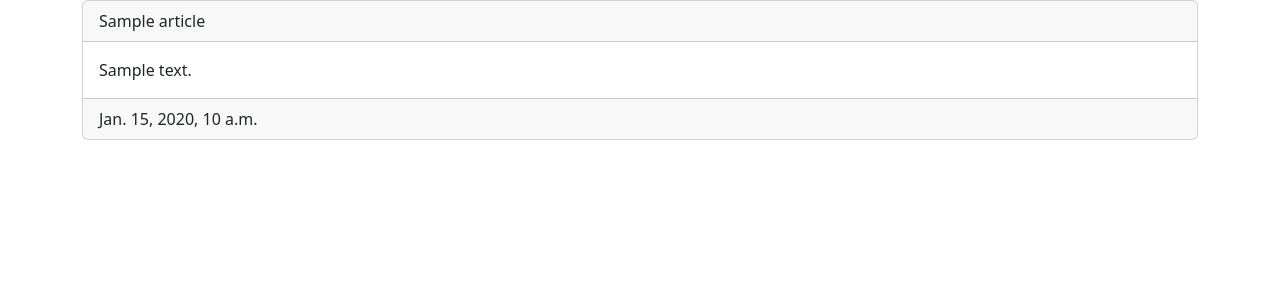
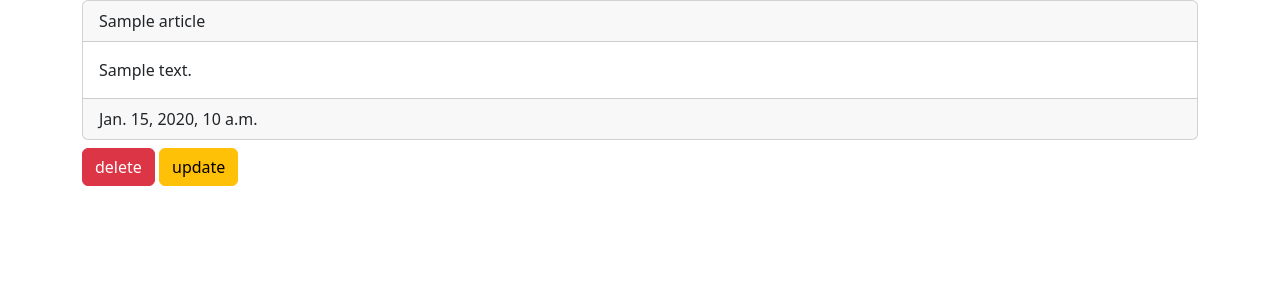
Before and after one commit to iam-Aerin/board, a Django app: page /articles/1/ in a window 1280 px wide. Shown: the part 56-356 px from the top of the page. Run offline with Django 5.2, Linux system fonts and the light colour scheme; tables that the repository leaves empty hold one stand-in row (values such as "Sample post").

Commit message:
Update 기능 구현

```diff
--- a/articles/templates/detail.html
+++ b/articles/templates/detail.html
@@ -13,4 +13,8 @@
             </div>
 
         </div>
+<a href="{% url 'articles:delete' article.id %}" class="btn btn-danger mt-2">delete</a>
+<a href="{% url 'articles:edit' article.id %}" class="btn btn-warning mt-2">update</a>
+
+
 {% endblock %}
--- a/articles/urls.py
+++ b/articles/urls.py
@@ -29,4 +29,13 @@ urlpatterns = [
 # Create
     path('new/', views.new, name='new'),
     path('create/', views.create, name='create'),
+
+
+# Delete
+    path('<int:id>/delete/', views.delete, name='delete'),
+
+# Update
+    path('<int:id>/edit/', views.edit, name='edit'),
+    path('<int:id>/update/', views.update, name='update' ),
+
 ]
--- a/articles/views.py
+++ b/articles/views.py
@@ -35,3 +35,36 @@ def create(request):
     article.save()
 
     return redirect('articles:detail', id=article.id)
+
+
+def delete(request, id):
+
+    article = Article.objects.get(id=id)
+    article.delete()
+
+    return redirect('articles:index')
+
+
+def edit(request, id):
+    article = Article.objects.get(id=id)
+
+    context = {
+        'article' : article,
+    }
+
+    return render(request, 'edit.html', context )
+
+def update(request, id):
+    # 기존 정보 가져오기
+    article = Article.objects.get(id=id)
+
+    # 새로운 정보 가져오기
+    title = request.POST.get('title')
+    content = request.POST.get('content')
+
+    # 새로운 정보로 기존 정보를 덮어씌움.
+    article.title = title
+    article.content = content
+    article.save()
+
+    return redirect('articles:detail', id=article.id)
--- a/board/urls.py
+++ b/board/urls.py
@@ -25,4 +25,6 @@ from django.urls import path, include
 urlpatterns = [
     path('admin/', admin.site.urls),
     path('articles/', include('articles.urls'))
+
+
 ]
```
Also changed, not shown: articles/templates/edit.html (added, +20 -0 lines).
